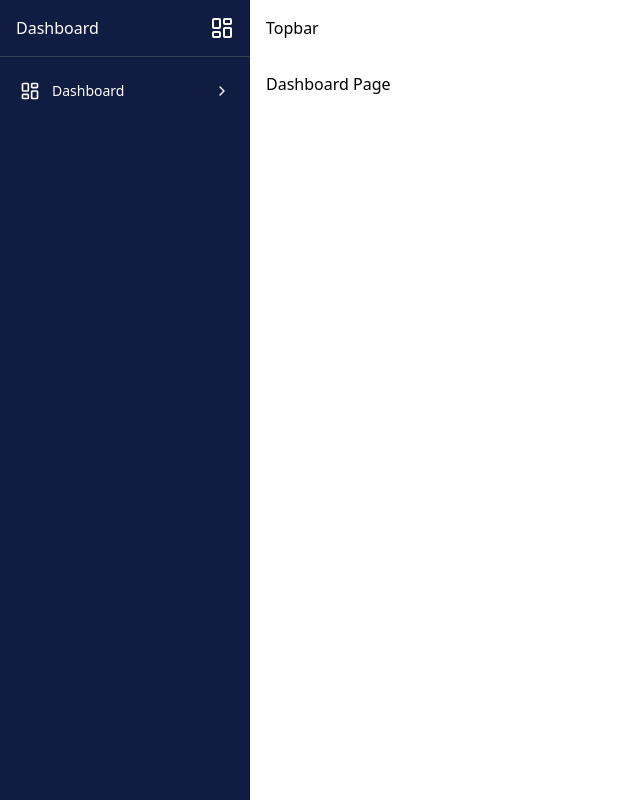
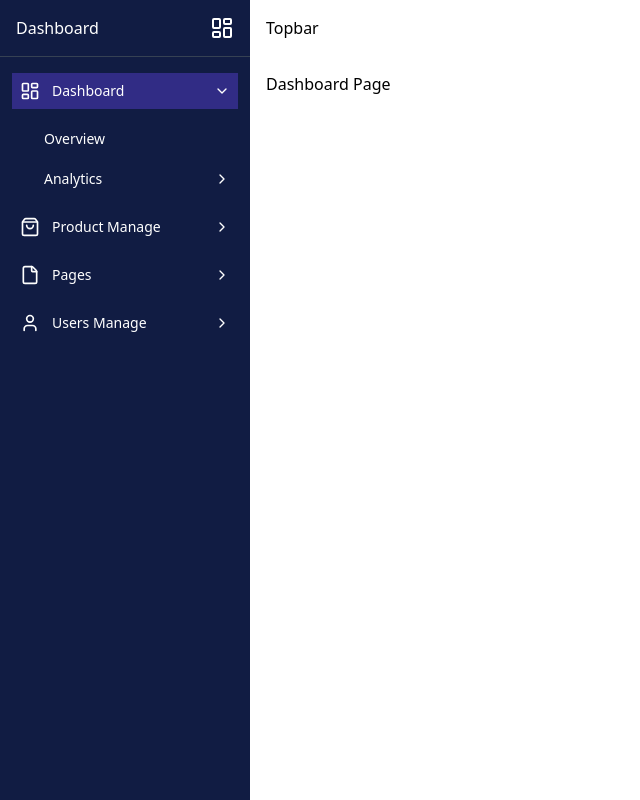
Before and after one commit to jakariya-ahmed/react-admin2, a React (Vite) app: page /admin in a window 1280 px wide. Both pictures are taken after a click on the button "Dashboard". Shown: the whole page, without its empty margins (0-640 px from the left). Built offline with nearby package versions, Linux system fonts and the light colour scheme.

Commit message:
completed sidebar

```diff
--- a/src/component/sidebar/SidebarMenu.jsx
+++ b/src/component/sidebar/SidebarMenu.jsx
@@ -1,5 +1,7 @@
-import { ChevronDown, ChevronRight, LayoutDashboard } from "lucide-react";
+
+import { ChevronDown, ChevronRight, File, LayoutDashboard, PlusCircle, RulerDimensionLineIcon, ShapesIcon, ShoppingBag, User } from "lucide-react";
 import { useState } from "react";
+import { NavLink } from "react-router-dom";
 
 export default function SidebarMenu({ isCollapsed }) {
     const [openParent, setOpenParent] = useState(null); // open parent menu state
@@ -11,10 +13,16 @@ export default function SidebarMenu({ isCollapsed }) {
         setOpenChild(null);
     }
 
+    const toggleChildMenu = (child) => {
+        setOpenChild(openChild === child ? null : child)
+    }
+
     return(
-        <nav className="mt-4 px-3 space-y-1">
-            {/* parent menu item  */}
-            <button className={`flex items-center justify-between w-full p-2 hover:bg-indigo-600 cursor-pointer ${openParent === 'dashboard' ? 'bg-indigo-900 text-white': ''}`}>
+        <nav className="mt-4 px-3 space-y-3">
+            {/* parent menu item 1  */}
+            <button
+            onClick={() => toggleParentMenu('dashboard')}
+            className={`flex items-center justify-between w-full p-2 hover:bg-indigo-900 cursor-pointer ${openParent === 'dashboard' ? 'bg-indigo-900 text-white': ''}`}>
                 <div className="flex items-center ">
                     <LayoutDashboard className="w-5 h-5" />
                     {!isCollapsed && <span className="ml-3 text-sm">Dashboard</span>}
@@ -23,6 +31,169 @@ export default function SidebarMenu({ isCollapsed }) {
                 (<ChevronDown className="w-4 h-4 ml-auto" />) :
                 (<ChevronRight className="w-4 h-4 ml-auto" />) )}
             </button>
+            {/* child menu items for parent 1 */}
+            {openParent === 'dashboard' && !isCollapsed && (
+                <div className="ml-6 space-y-1">
+                    <NavLink
+                    className={({ isActive }) => `flex items-center p-2 text-sm hover:bg-indigo-900
+                    ${isActive ? 'text-white':''}`}
+                    >
+                        <span>Overview</span>
+                    </NavLink>
+
+                    {/* Child with Grandchil  */}
+                    <button
+                    className={`flex items-center justify-between w-full p-2 rounded-md hover:bg-indigo-900 ${
+                        openChild === "analytics" ? "bg-indigo-900 text-white" : ""
+                    }`}
+                    onClick={() => toggleChildMenu('analytics')}
+                    >
+                        <span className="text-sm">Analytics</span>
+                        {openChild === 'analytics' ? (
+                            <ChevronDown className="w-4 h-4" />
+                        ) : (
+                            <ChevronRight className="w-4 h-4" />
+                        )}
+                    </button>
+
+                    {/* Grandchild links */}
+                    {openChild === 'analytics' &&  (
+                        <div className="ml-5 space-y-1">
+                            <NavLink
+                                to="/dashboard/analytics/sales"
+                                className={({isActive}) =>
+                                `block text-sm p-2 hover:bg-indigo-900 ${isActive ? 'bg-indigo-900 text-white' : ''}`
+                                }
+                            >
+                                Sales
+                            </NavLink>
+                            <NavLink
+                                to="/dashboard/analytics/sales"
+                                className={({isActive}) =>
+                                `block text-sm p-2 hover:bg-indigo-900 ${isActive ? 'bg-indigo-900 text-white' : ''}`
+                                }
+                            >
+                                Orders
+                            </NavLink>
+                            <NavLink
+                                to="/dashboard/analytics/sales"
+                                className={({isActive}) =>
+                                `block text-sm p-2 hover:bg-indigo-900 ${isActive ? 'bg-indigo-900 text-white' : ''}`
+                                }
+                            >
+                                Revenue
+                            </NavLink>
+                        </div>
+
+                    )}
+                </div>
+            )}
+        {/* parent menu item 2  */}
+            <button
+            onClick={() => toggleParentMenu('products')}
+            className={`flex items-center justify-between w-full p-2 hover:bg-indigo-900 cursor-pointer ${openParent === 'products' ? 'bg-indigo-900 text-white': ''}`}>
+                <div className="flex items-center ">
+                    <ShoppingBag className="w-5 h-5" />
+                    {!isCollapsed && <span className="ml-3 text-sm">Product Manage</span>}
+                </div>
+                {!isCollapsed && (openParent === 'products' ?
+                (<ChevronDown className="w-4 h-4 ml-auto" />) :
+                (<ChevronRight className="w-4 h-4 ml-auto" />) )}
+            </button>
+            {/* child menu item for parent 2 */}
+            {openParent === 'products' && !isCollapsed && (
+                <div className="ml-6 space-y-1">
+                    <NavLink
+                        to="/dashboard/create-products"
+                        className={({ isActive }) => `flex items-center gap-x-2 w-full p-2 hover:indigo-900 ${isActive ? 'bg-indigo-900' : '' }`}
+                    >
+                        <span className="text-sm">Add New </span> <PlusCircle className="w-3 h-3" />
+                    </NavLink>
+
+                    <NavLink
+                        to="/dashboard/product-list"
+                        className={({ isActive }) => `flex items-center gap-x-2 w-full p-2 hover:indigo-900 ${isActive ? 'bg-indigo-900' : '' }`}
+                    >
+                        <span className="text-sm">All Products </span> <ShapesIcon className="w-3 h-3" />
+                    </NavLink>
+
+                </div>
+
+            )}
+
+            {/* parent menu item 4  */}
+            <button
+            onClick={() => toggleParentMenu('pages')}
+            className={`flex items-center justify-between w-full p-2 hover:bg-indigo-900 cursor-pointer ${openParent === 'pages' ? 'bg-indigo-900 text-white': ''}`}>
+                <div className="flex items-center ">
+                    <File className="w-5 h-5" />
+                    {!isCollapsed && <span className="ml-3 text-sm">Pages</span>}
+                </div>
+                {!isCollapsed && (openParent === 'pages' ?
+                (<ChevronDown className="w-4 h-4 ml-auto" />) :
+                (<ChevronRight className="w-4 h-4 ml-auto" />) )}
+            </button>
+            {/* child menu item for parent 4 */}
+            {openParent === 'pages' && !isCollapsed && (
+                <div className="ml-6 space-y-1">
+                    <NavLink
+                        to="/dashboard/pages"
+                        className={({ isActive }) => `flex items-center gap-x-2 w-full p-2 hover:indigo-900 ${isActive ? 'bg-indigo-900' : '' }`}
+                    >
+                        <span className="text-sm">Add New </span> <PlusCircle className="w-3 h-3" />
+                    </NavLink>
+
+                    <NavLink
+                        to="/dashboard/product-list"
+                        className={({ isActive }) => `flex items-center gap-x-2 w-full p-2 hover:indigo-900 ${isActive ? 'bg-indigo-900' : '' }`}
+                    >
+                        <span className="text-sm">All Pages </span> <ShapesIcon className="w-3 h-3" />
+                    </NavLink>
+
+                </div>
+
+            )}
+
+            {/* parent menu item 5  */}
+            <button
+            onClick={() => toggleParentMenu('users')}
+            className={`flex items-center justify-between w-full p-2 hover:bg-indigo-900 cursor-pointer ${openParent === 'users' ? 'bg-indigo-900 text-white': ''}`}>
+                <div className="flex items-center ">
+                    <User className="w-5 h-5" />
+                    {!isCollapsed && <span className="ml-3 text-sm">Users Manage</span>}
+                </div>
+                {!isCollapsed && (openParent === 'users' ?
+                (<ChevronDown className="w-4 h-4 ml-auto" />) :
+                (<ChevronRight className="w-4 h-4 ml-auto" />) )}
+            </button>
+            {/* child menu item for parent 5 */}
+            {openParent === 'users' && !isCollapsed && (
+                <div className="ml-6 space-y-1">
+                    <NavLink
+                        to="/dashboard/users"
+                        className={({ isActive }) => `flex items-center gap-x-2 w-full p-2 hover:indigo-900 ${isActive ? 'bg-indigo-900' : '' }`}
+                    >
+                        <span className="text-sm">Add User </span> <PlusCircle className="w-3 h-3" />
+                    </NavLink>
+
+                    <NavLink
+                        to="/dashboard/product-list"
+                        className={({ isActive }) => `flex items-center gap-x-2 w-full p-2 hover:indigo-900 ${isActive ? 'bg-indigo-900' : '' }`}
+                    >
+                        <span className="text-sm">All Users </span> <ShapesIcon className="w-3 h-3" />
+                    </NavLink>
+
+                    <NavLink
+                        to="/dashboard/product-list"
+                        className={({ isActive }) => `flex items-center gap-x-2 w-full p-2 hover:indigo-900 ${isActive ? 'bg-indigo-900' : '' }`}
+                    >
+                        <span className="text-sm">Roles & Permissions </span> <RulerDimensionLineIcon className="w-3 h-3" />
+                    </NavLink>
+
+                </div>
+
+            )}
+
         </nav>
     );
 }
```
